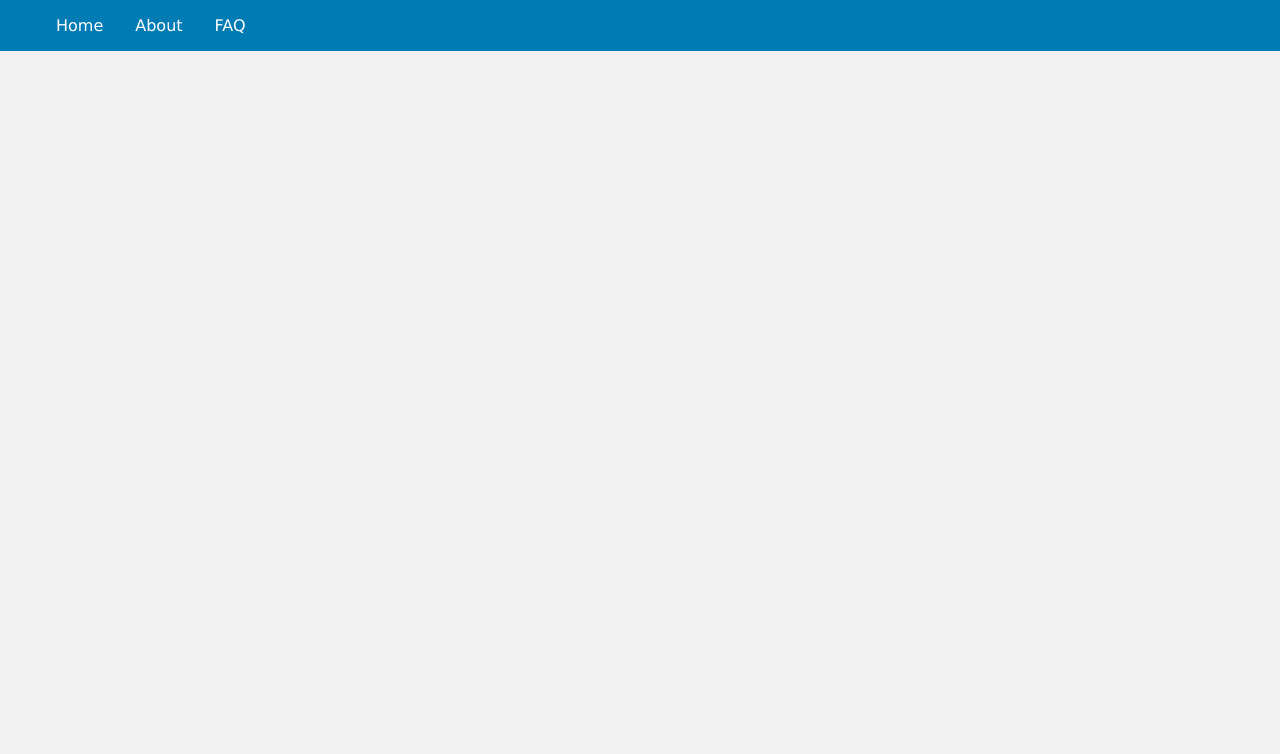
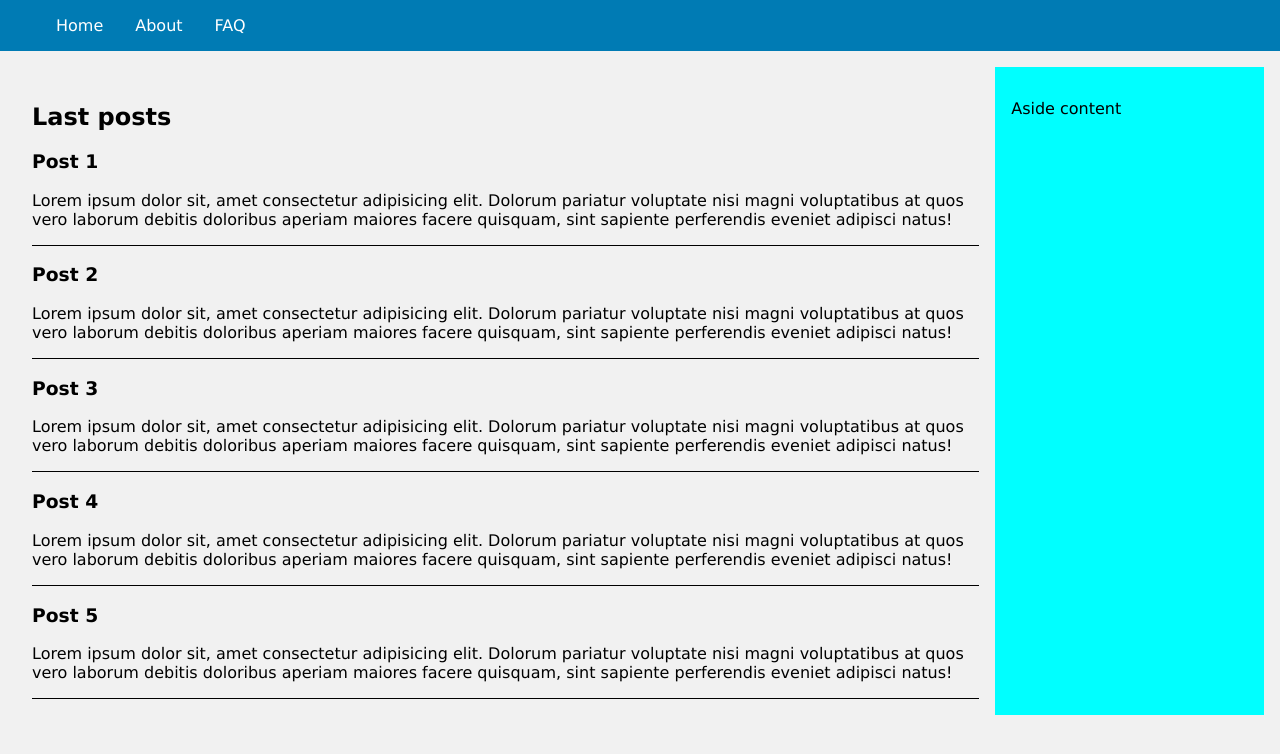
Before and after one commit to TheSaulMx/coding-chunks-dev, a React (Vite) app: page / in a window 1280 px wide. Shown: the top 754 px of the page. Built offline with nearby package versions, Linux system fonts and the light colour scheme.

Commit message:
home component added with lorem content

```diff
--- a/src/components/home/home.jsx
+++ b/src/components/home/home.jsx
@@ -1,9 +1,42 @@
+import './style.css'
 
 function Home() {
     return (
-        <>
+        <div className='container'>
+            <section className='main-content'>
+                <div className="posts-card">
+                    <h2>Last posts</h2>
+                    <div className='post-card'>
+                        <h3>Post 1</h3>
 
-        </>
+                        <p>Lorem ipsum dolor sit, amet consectetur adipisicing elit. Dolorum pariatur voluptate nisi magni voluptatibus at quos vero laborum debitis doloribus aperiam maiores facere quisquam, sint sapiente perferendis eveniet adipisci natus!</p>
+                    </div>
+                    <div className='post-card'>
+                        <h3>Post 2</h3>
+
+                        <p>Lorem ipsum dolor sit, amet consectetur adipisicing elit. Dolorum pariatur voluptate nisi magni voluptatibus at quos vero laborum debitis doloribus aperiam maiores facere quisquam, sint sapiente perferendis eveniet adipisci natus!</p>
+                    </div>
+                    <div className='post-card'>
+                        <h3>Post 3</h3>
+
+                        <p>Lorem ipsum dolor sit, amet consectetur adipisicing elit. Dolorum pariatur voluptate nisi magni voluptatibus at quos vero laborum debitis doloribus aperiam maiores facere quisquam, sint sapiente perferendis eveniet adipisci natus!</p>
+                    </div>
+                    <div className='post-card'>
+                        <h3>Post 4</h3>
+
+                        <p>Lorem ipsum dolor sit, amet consectetur adipisicing elit. Dolorum pariatur voluptate nisi magni voluptatibus at quos vero laborum debitis doloribus aperiam maiores facere quisquam, sint sapiente perferendis eveniet adipisci natus!</p>
+                    </div>
+                    <div className='post-card'>
+                        <h3>Post 5</h3>
+
+                        <p>Lorem ipsum dolor sit, amet consectetur adipisicing elit. Dolorum pariatur voluptate nisi magni voluptatibus at quos vero laborum debitis doloribus aperiam maiores facere quisquam, sint sapiente perferendis eveniet adipisci natus!</p>
+                    </div>
+                </div>
+            </section>
+            <aside className='aside-content'>
+                <p>Aside content</p>
+            </aside>
+        </div>
     );
 }
 
--- /dev/null
+++ b/src/components/home/style.css
@@ -0,0 +1,18 @@
+.container {
+    display: flex;
+}
+
+.main-content {
+    width: 80%;
+    padding: 1rem;
+}
+
+.aside-content {
+    width: 20%;
+    background: cyan;
+    padding: 1rem;
+}
+
+.post-card {
+    border-bottom: 1px solid #000;
+}
```
